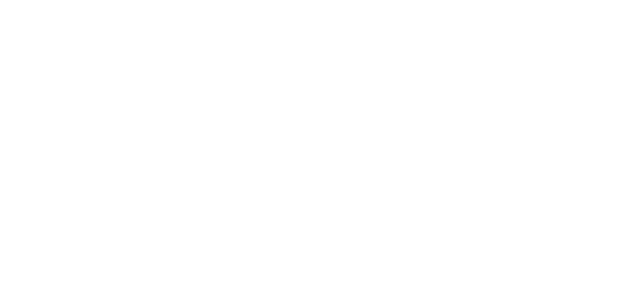
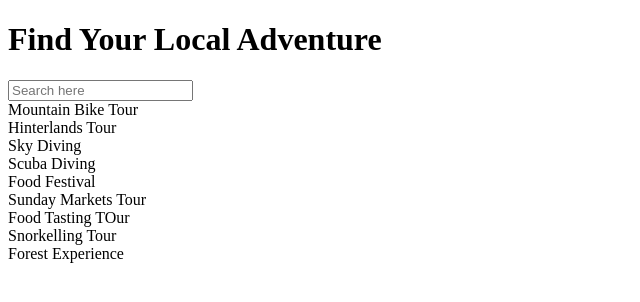
Before and after one commit to Lairens/learningNewStuff, a plain HTML site: page understandingDOM/listFiltering/index.html in a window 1280 px wide. Shown: the whole page, without its empty margins (0-640 px from the left). Drawn offline with Linux system fonts and the light colour scheme.

Commit message:
adding the palceholder adventures to seach through

```diff
--- a/understandingDOM/listFiltering/index.html
+++ b/understandingDOM/listFiltering/index.html
@@ -4,8 +4,18 @@
 
     </head>
     <body>
-        <div>
-
+        <h1>Find Your Local Adventure</h1>
+        <div class='search-container'><input id='search-bar' type="text" placeholder='Search here'></div>
+        <div class='adventures-container'>
+            <div class='adventure'>Mountain Bike Tour</div>
+            <div class='adventure'>Hinterlands Tour</div>
+            <div class='adventure'>Sky Diving</div>
+            <div class='adventure'>Scuba Diving</div>
+            <div class='adventure'>Food Festival</div>
+            <div class='adventure'>Sunday Markets Tour</div>
+            <div class='adventure'>Food Tasting TOur</div>
+            <div class='adventure'>Snorkelling Tour</div>
+            <div class='adventure'>Forest Experience</div>
         </div>
     </body>
 </html>
```
